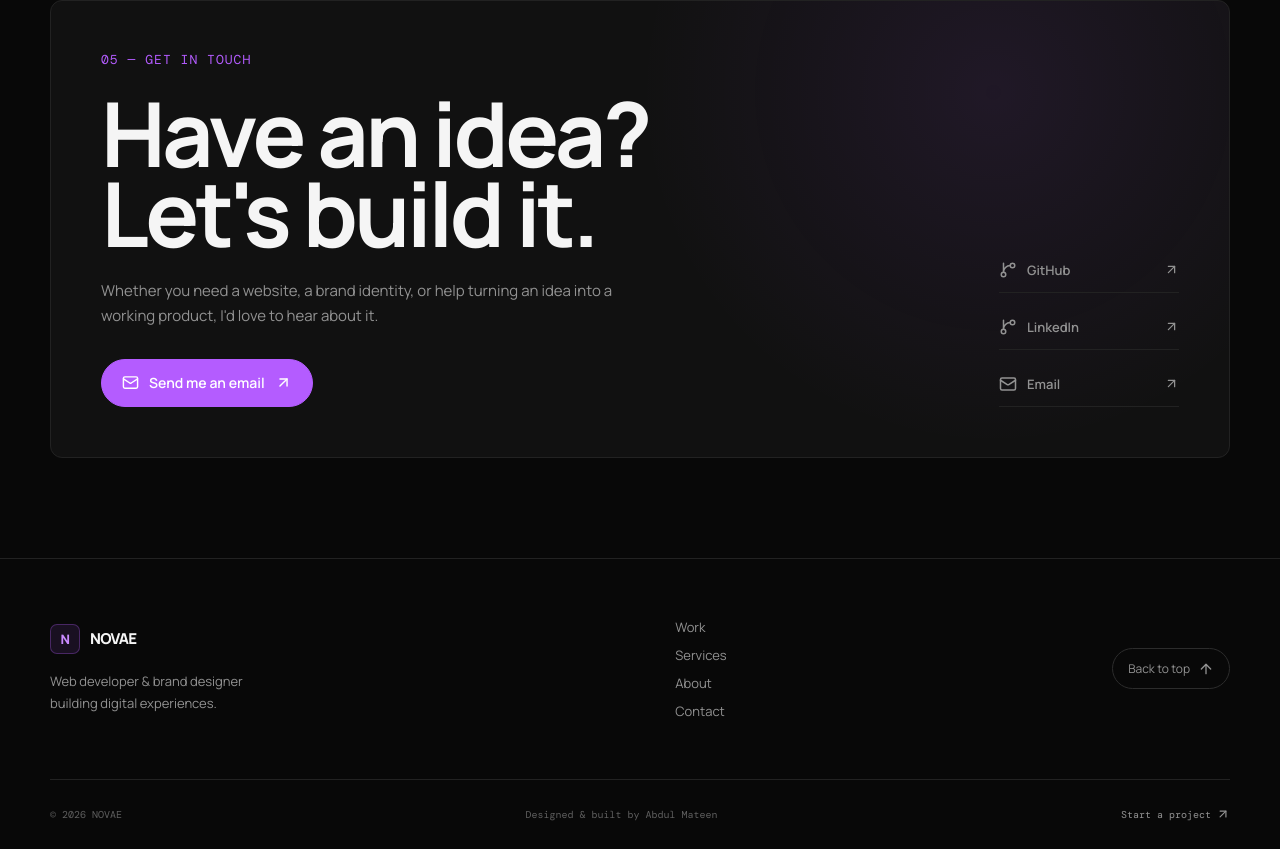
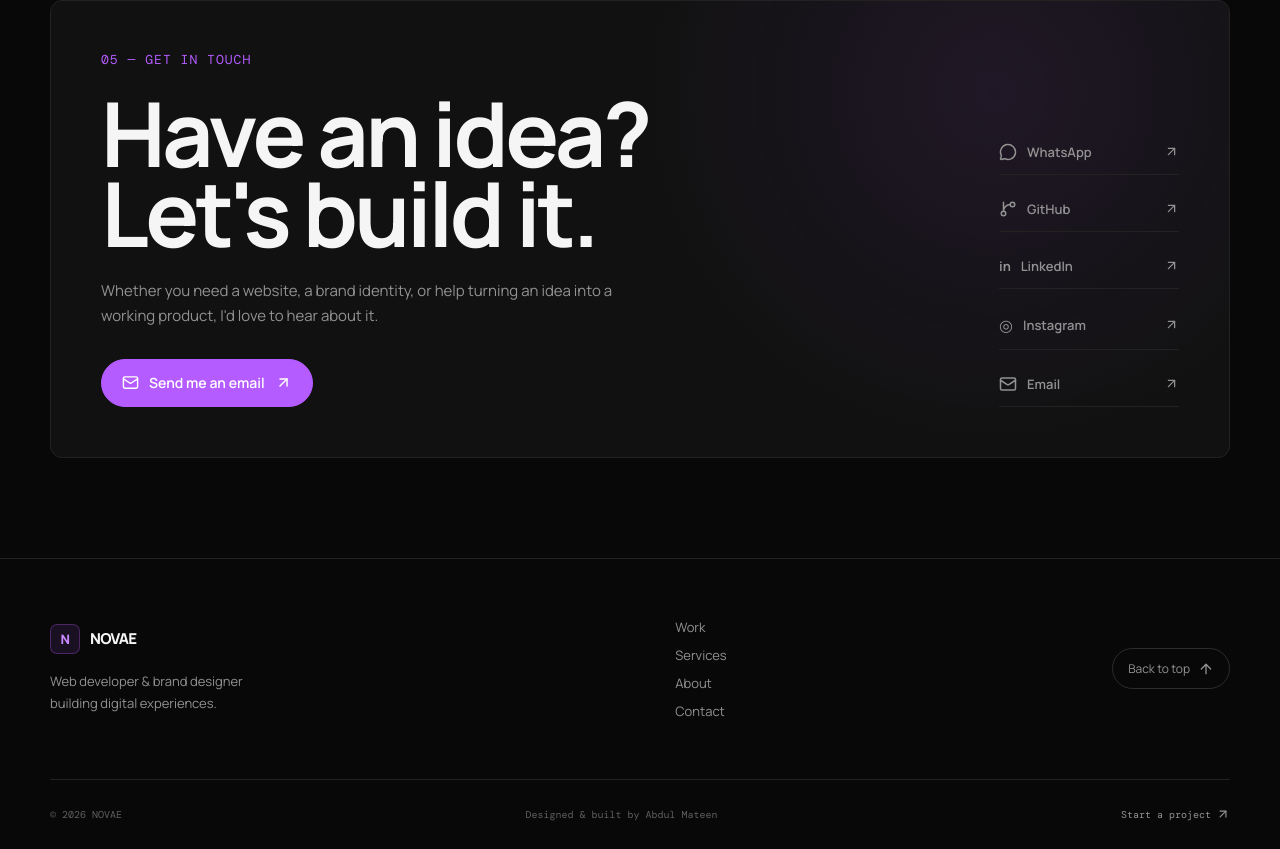
Before and after one commit to novae-dev/novae-portfolio, a React (Vite) app: page / in a window 1280 px wide. Shown: the part 6850-7699 px from the top of the page. Built offline with nearby package versions, Linux system fonts and the light colour scheme.

Commit message:
update portfolio contact email

```diff
--- a/src/components/Contact.jsx
+++ b/src/components/Contact.jsx
@@ -1,4 +1,4 @@
-import { ArrowUpRight, Mail, GitBranch } from 'lucide-react'
+import {ArrowUpRight, Mail, GitBranch, MessageCircle} from 'lucide-react';
 import {motion} from 'framer-motion';
 
 function Contact () {
@@ -36,6 +36,19 @@ function Contact () {
           </motion.div>
 
           <div className="contact-links">
+
+            {/* WhatsApp */}
+            <a
+              href="https://wa.me/2349135196246"
+              target="_blank"
+              rel="noreferrer"
+            >
+              <MessageCircle size={18} />
+              WhatsApp
+              <ArrowUpRight size={15} />
+            </a>
+
+            {/* GitHub */}
             <a
               href="https://github.com/novae-dev"
               target="_blank"
@@ -46,17 +59,35 @@ function Contact () {
               <ArrowUpRight size={15} />
             </a>
 
-            <a href="https://linkedin.com/" target="_blank" rel="noreferrer">
-              <GitBranch size={18} />
+            {/* LinkedIn */}
+            <a
+              href="https://www.linkedin.com/in/abdulmateen-mosobalaje-334088391"
+              target="_blank"
+              rel="noreferrer"
+            >
+              <span style={{fontSize: '13px', fontWeight: '700'}}>in</span>
               LinkedIn
               <ArrowUpRight size={15} />
             </a>
 
+            {/* Instagram */}
+            <a
+              href="https://www.instagram.com/nova_x559c"
+              target="_blank"
+              rel="noreferrer"
+            >
+              <span style={{fontSize: '16px'}}>◎</span>
+              Instagram
+              <ArrowUpRight size={15} />
+            </a>
+
+            {/* Email */}
             <a href="mailto:novadev248@gmail.com">
               <Mail size={18} />
               Email
               <ArrowUpRight size={15} />
             </a>
+
           </div>
         </div>
       </div>
```
